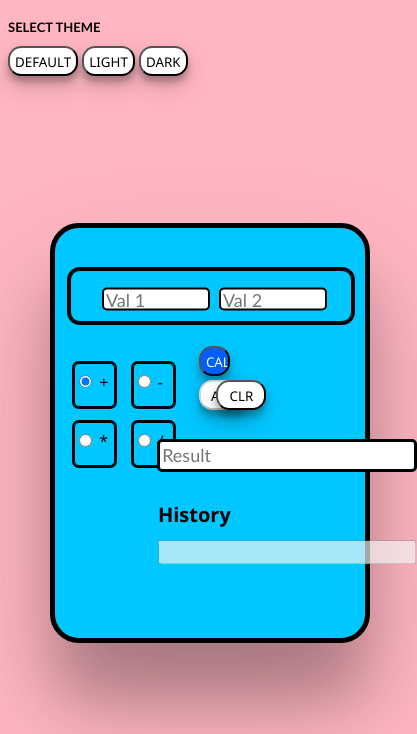
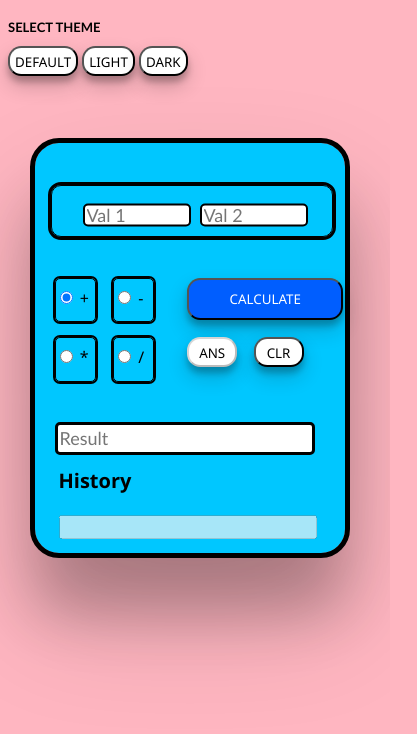
Before and after one commit to liaozhuzhu/Simple-Calculator, a plain HTML site: page templates/index.html in a window 390 px wide. Shown: the part 110-844 px from the top of the page, 417 px wide, since content can reach past the window. Drawn offline with Linux system fonts and the light colour scheme.

Commit message:
finished portrait phone html

```diff
--- a/static/styles.css
+++ b/static/styles.css
@@ -2,11 +2,11 @@
     font-family:'Segoe UI', Tahoma, Geneva, Verdana, sans-serif
 }
 
-@media (orientation: portrait) and (min-width:320px) {}
+@media (orientation: portrait) and (max-width:425px) {}
 .calc-body {
     position: absolute;
-    top:40%;
-    left:14%;
+    top:30%;
+    left:9%;
     height: 400px;
     width: 300px;
     padding: 5px;
@@ -17,8 +17,8 @@
 }
 .calc-inside {
     position:absolute;
-    top:45%;
-    left:18%;
+    top:35%;
+    left:13%;
     background-color: rgba(0,0,0,0);
     border: 1px solid black;
     width: 280px;
@@ -29,8 +29,8 @@
 
 .calc-button-add {
     position:absolute;
-    top:56%;
-    left:19%;
+    top:46%;
+    left:14%;
     background-color: rgba(0,0,0,0);
     border: 1px solid black;
     width: 10%;
@@ -41,8 +41,8 @@
 
 .calc-button-sub {
     position:absolute;
-    top:56%;
-    left:34%;
+    top:46%;
+    left:29%;
     background-color: rgba(0,0,0,0);
     border: 1px solid black;
     width: 10%;
@@ -53,8 +53,8 @@
 
 .calc-button-time {
     position:absolute;
-    top:63%;
-    left:19%;
+    top:53%;
+    left:14%;
     background-color: rgba(0,0,0,0);
     border: 1px solid black;
     width: 10%;
@@ -65,8 +65,8 @@
 
 .calc-button-div {
     position:absolute;
-    top:63%;
-    left:34%;
+    top:53%;
+    left:29%;
     background-color: rgba(0,0,0,0);
     border: 1px solid black;
     width: 10%;
@@ -103,8 +103,8 @@
 #entryText {
     margin: 0;
     position: absolute;
-    top: 48.5%;
-    left: 40%;
+    top: 38.5%;
+    left: 35%;
     -ms-transform: translate(-50%, -50%);
     transform: translate(-50%, -50%);
     font-family:'Gill Sans', 'Gill Sans MT', Calibri, 'Trebuchet MS', sans-serif;
@@ -119,8 +119,8 @@
 #entryText2 {
     margin: 0;
     position: absolute;
-    top: 48.5%;
-    left: 70%;
+    top: 38.5%;
+    left: 65%;
     -ms-transform: translate(-50%, -50%);
     transform: translate(-50%, -50%);
     font-family:'Gill Sans', 'Gill Sans MT', Calibri, 'Trebuchet MS', sans-serif;
@@ -136,8 +136,8 @@
 .answerBox {
     margin: 0;
     position: absolute;
-    top: 65%;
-    left: 40.3%;
+    top: 63%;
+    left: 14%;
     font-family:'Gill Sans', 'Gill Sans MT', Calibri, 'Trebuchet MS', sans-serif;
     font-size: large;
     background-color: #ffffff;
@@ -150,37 +150,37 @@
 
 #add {
     position: absolute;
-    top: 57%;
-    left: 19%;
+    top: 47%;
+    left: 14%;
 }
 
 #sub {
     position:absolute;
-    top: 57%;
-    left: 34%;
+    top: 47%;
+    left: 29%;
 }
 
 #time {
     position: absolute;
-    top: 64%;
-    left: 19%;
+    top: 54%;
+    left: 14%;
 }
 
 #div {
     position:absolute;
-    top: 64%;
-    left: 34%;
+    top: 54%;
+    left: 29%;
 }
 
 #submit {
     font-family:'Segoe UI', Tahoma, Geneva, Verdana, sans-serif;
     position:absolute;
-    top: 54%;
-    left: 51%;
+    top: 46%;
+    left: 48%;
     padding: 5px;
     border-radius: 1em;
-    height: 30px;
-    width: 8%;
+    height: 5%;
+    width: 40%;
     margin: auto;
     color:white;
     background-color: #005eff;
@@ -190,8 +190,8 @@
 #ans-button {
     font-family:'Segoe UI', Tahoma, Geneva, Verdana, sans-serif;
     position:absolute;
-    top: 58%;
-    left: 51%;
+    top: 53%;
+    left: 48%;
     padding: 5px;
     border-radius: 1em;
     height: 30px;
@@ -205,8 +205,8 @@
 #clear-button {
     font-family:'Segoe UI', Tahoma, Geneva, Verdana, sans-serif;
     position:absolute;
-    top: 58%;
-    left: 55.5%;
+    top: 53%;
+    left: 65%;
     padding: 5px;
     border-radius: 1em;
     height: 30px;
@@ -220,16 +220,16 @@
 #history {
     font-family:'Segoe UI', Tahoma, Geneva, Verdana, sans-serif;
     position:absolute;
-    top:70%;
-    left:40.5%;
+    top:66%;
+    left:15%;
     font-size:20px;
     color:black;
 }
 
 #history-box {
     position:absolute;
-    top:77%;
-    left:40.5%;
+    top:74%;
+    left:15%;
     width: 250px;
     color:black;
 }
```
